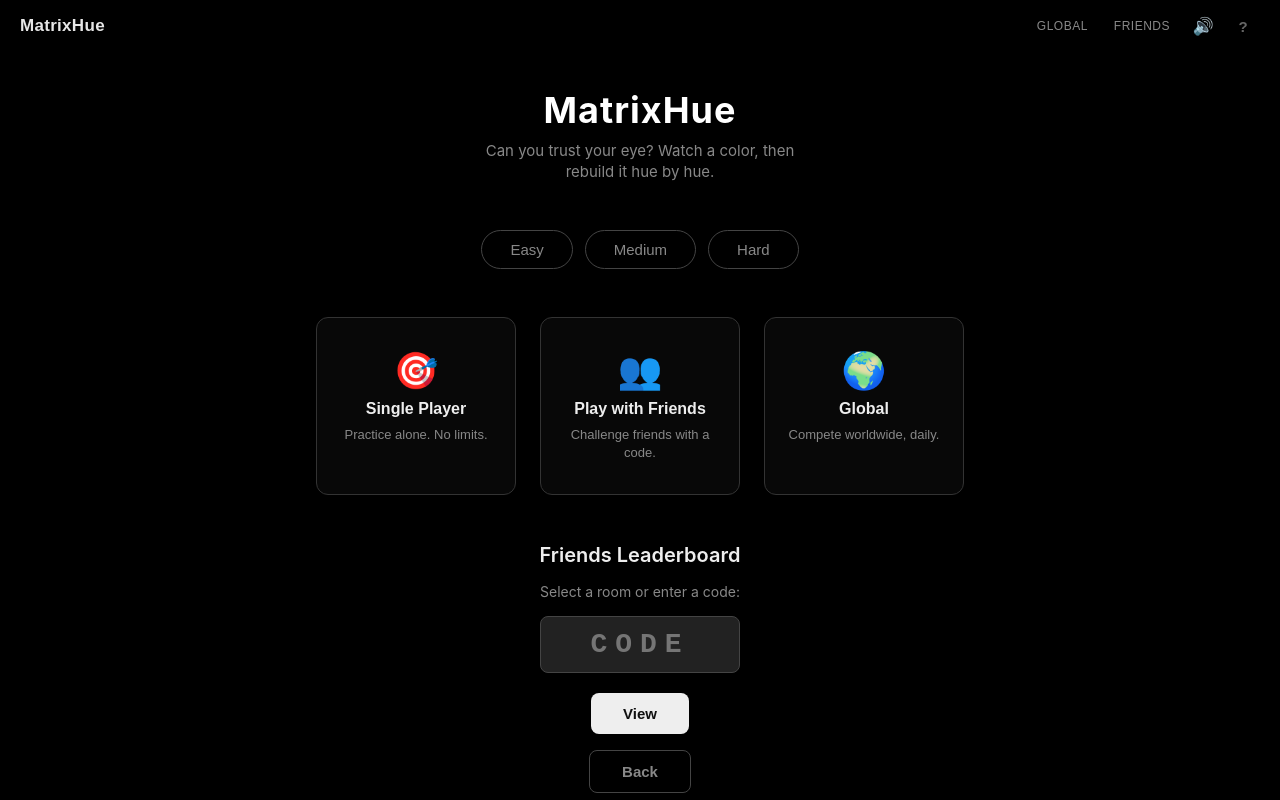
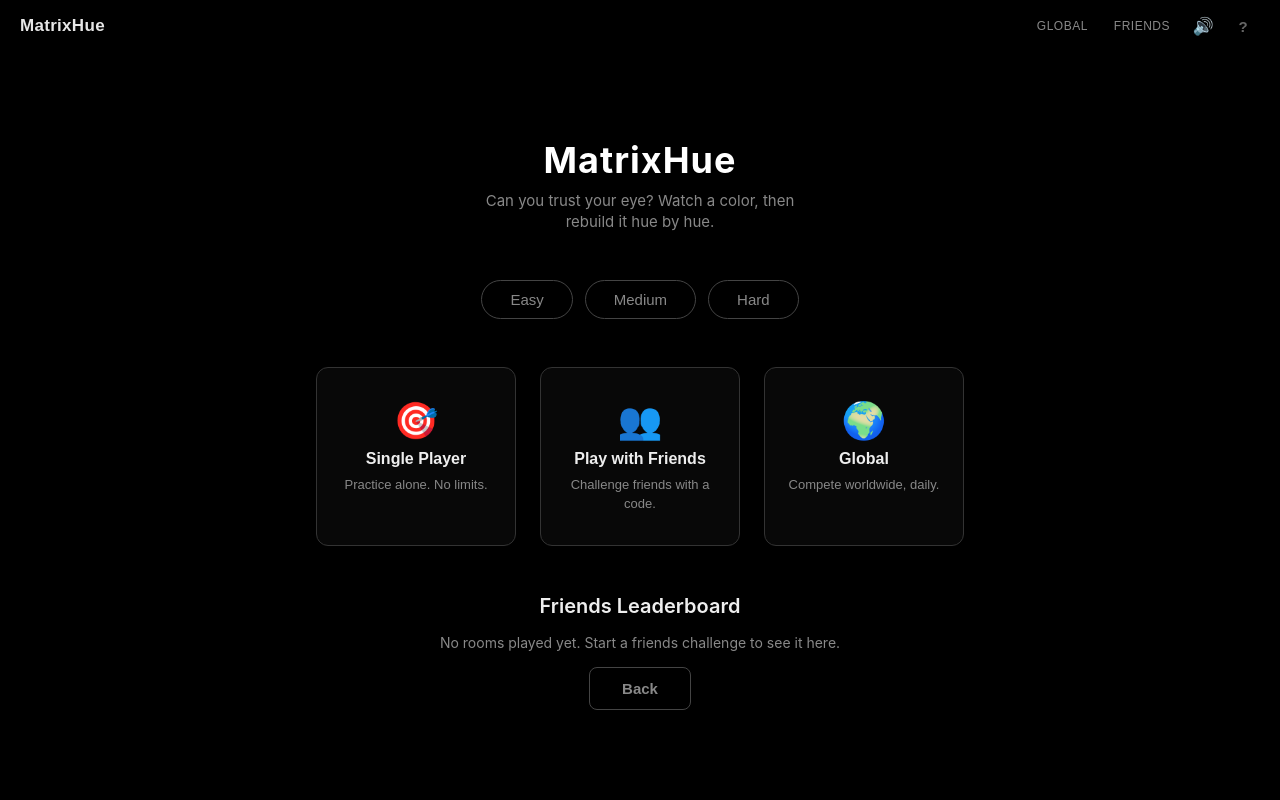
Before and after one commit to RohithAchar/matrix-hue, a React (Vite) app in the folder client/: page / in a window 1280 px wide. Both pictures are taken after a click on the button "FRIENDS". Built offline with nearby package versions, Linux system fonts and the light colour scheme.

Commit message:
feat: show only played rooms in friends leaderboard, no code input

```diff
--- a/client/src/pages/Home.jsx
+++ b/client/src/pages/Home.jsx
@@ -217,8 +217,9 @@ export default function Home() {
         {friendsAction === 'view-lb' && (
           <div className="join-challenge">
             <h2>Friends Leaderboard</h2>
-            <p className="join-subtitle">Select a room or enter a code:</p>
-            {recentRooms.length > 0 && (
+            {recentRooms.length > 0 ? (
+              <>
+                <p className="join-subtitle">Your rooms:</p>
                 <div className="recent-rooms">
                   {recentRooms.map((r) => (
                     <button key={r.shareCode} className="room-btn" onClick={() => { playClick(); navigate(`/leaderboard/friends/${r.shareCode}`); }}>
@@ -227,11 +228,10 @@ export default function Home() {
                     </button>
                   ))}
                 </div>
+              </>
+            ) : (
+              <p className="join-subtitle">No rooms played yet. Start a friends challenge to see it here.</p>
             )}
-            <form onSubmit={(e) => { e.preventDefault(); const code = e.target.code.value.trim().toUpperCase(); if (code) navigate(`/leaderboard/friends/${code}`); }}>
-              <input className="join-input" name="code" maxLength={6} placeholder="CODE" autoComplete="off" />
-              <button className="game-btn" type="submit" style={{ marginTop: 8 }}>View</button>
-            </form>
             <button className="game-btn join-back" onClick={handleFriendsBack}>Back</button>
           </div>
         )}
```
Lines whose indentation alone changed are shown as unchanged.
